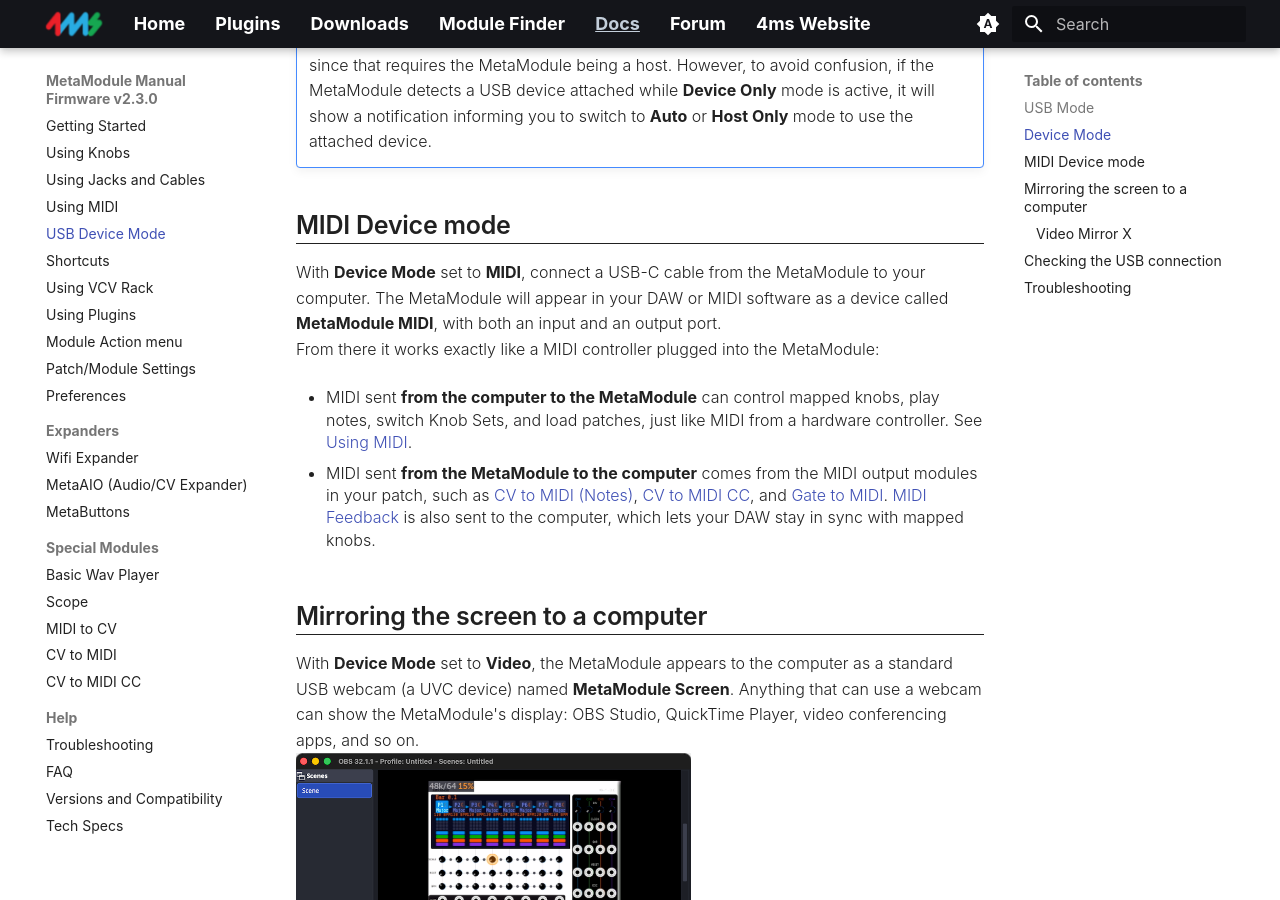
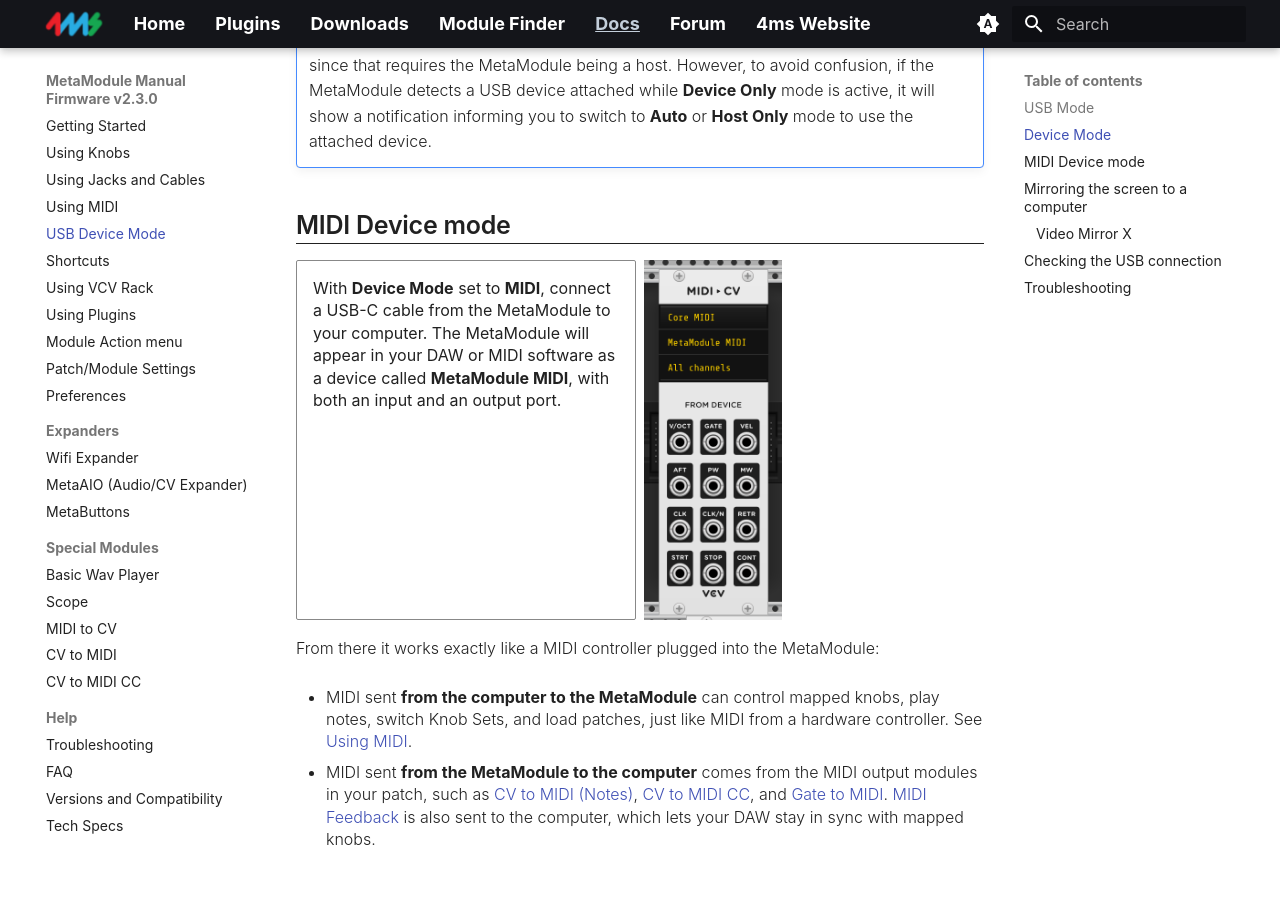
Before and after one commit to 4ms/metamodule-docs-website, an MkDocs documentation site: the page built from docs/usb.md, in a window 1280 px wide and 900 px high, scrolled down 1707 px. Built offline with MkDocs 1.6.1 and Material for MkDocs 9.7.7, drawn with Linux system fonts in a browser that asks for light colours.

Commit message:
USB MIDI and video screenshots

```diff
--- a/docs/usb.md
+++ b/docs/usb.md
@@ -75,9 +75,14 @@ changing the mode.
 
 ## MIDI Device mode
 
-With **Device Mode** set to **MIDI**, connect a USB-C cable from the MetaModule to
-your computer. The MetaModule will appear in your DAW or MIDI software as a device
-called **MetaModule MIDI**, with both an input and an output port.
+<div class="grid cards" markdown>
+-
+   With **Device Mode** set to **MIDI**, connect a USB-C cable from the MetaModule to
+   your computer. The MetaModule will appear in your DAW or MIDI software as a device
+   called **MetaModule MIDI**, with both an input and an output port.
+
+   [![USB MIDI Device VCV Rack](./img/vcv-metamodule-midi-device.png){ .img-360 }](./img/vcv-metamodule-midi-device.png)
+</div>
 
 From there it works exactly like a MIDI controller plugged into the MetaModule:
 
@@ -94,14 +99,18 @@ From there it works exactly like a MIDI controller plugged into the MetaModule:
   which lets your DAW stay in sync with mapped knobs.
 
 
+
 ## Mirroring the screen to a computer
 
-With **Device Mode** set to **Video**, the MetaModule appears to the computer as a
-standard USB webcam (a UVC device) named **MetaModule Screen**. Anything that can
-use a webcam can show the MetaModule's display: OBS Studio, QuickTime Player,
-video conferencing apps, and so on.
+<div class="grid cards" markdown>
+-
+   With **Device Mode** set to **Video**, the MetaModule appears to the computer as a
+   standard USB webcam (a UVC device) named **MetaModule Screen**. Anything that can
+   use a webcam can show the MetaModule's display: OBS Studio, QuickTime Player,
+   video conferencing apps, and so on.
 
-[![USB Video capture OBS Studio](./img/usb-video-capture.png){ .img-360 }](./img/usb-video-capture.png)
+   [![USB Video capture OBS Studio](./img/usb-video-capture.png){ .img-360 }](./img/usb-video-capture.png)
+</div>
 
 This is handy for recording demos, streaming, sending debug reports, and teaching, since you can capture the
 screen without pointing a camera at the module.
```
Also changed, not shown: docs/img/usb-video-capture.png, docs/img/vcv-metamodule-midi-device.png (added).
